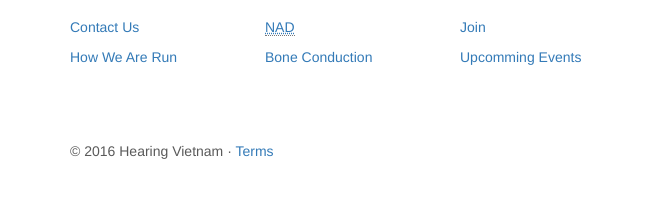
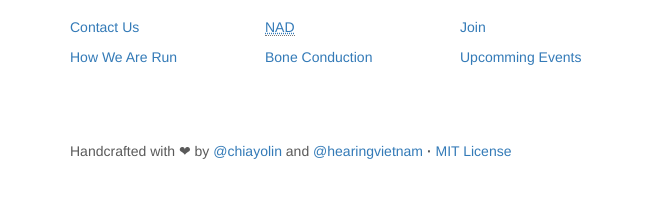
Before and after one commit to HearingVietnam/hearingvietnam.github.io, a plain HTML site: page index.html in a window 1280 px wide. Shown: the part 2347-2544 px from the top of the page, 0-650 px from the left. Drawn offline with nearby package versions, Linux system fonts and the light colour scheme.

Commit message:
update license info

```diff
--- a/index.html
+++ b/index.html
@@ -172,7 +172,9 @@
           </div>
         </div>
         <p class="pull-right"><a href="#">Back to top</a></p>
-        <p>&copy; 2016 Hearing Vietnam &middot; <a href="#">Terms</a></p>
+        <p>Handcrafted with ❤  by
+           <a href="https://github.com/chiayolin">@chiayolin</a> and
+           <a href="https://facebook.com/hearingvietnam">@hearingvietnam</a> <b>&middot;</b> <a href="#">MIT License</a></p>
       </footer>
     </div>
   </body>
```
